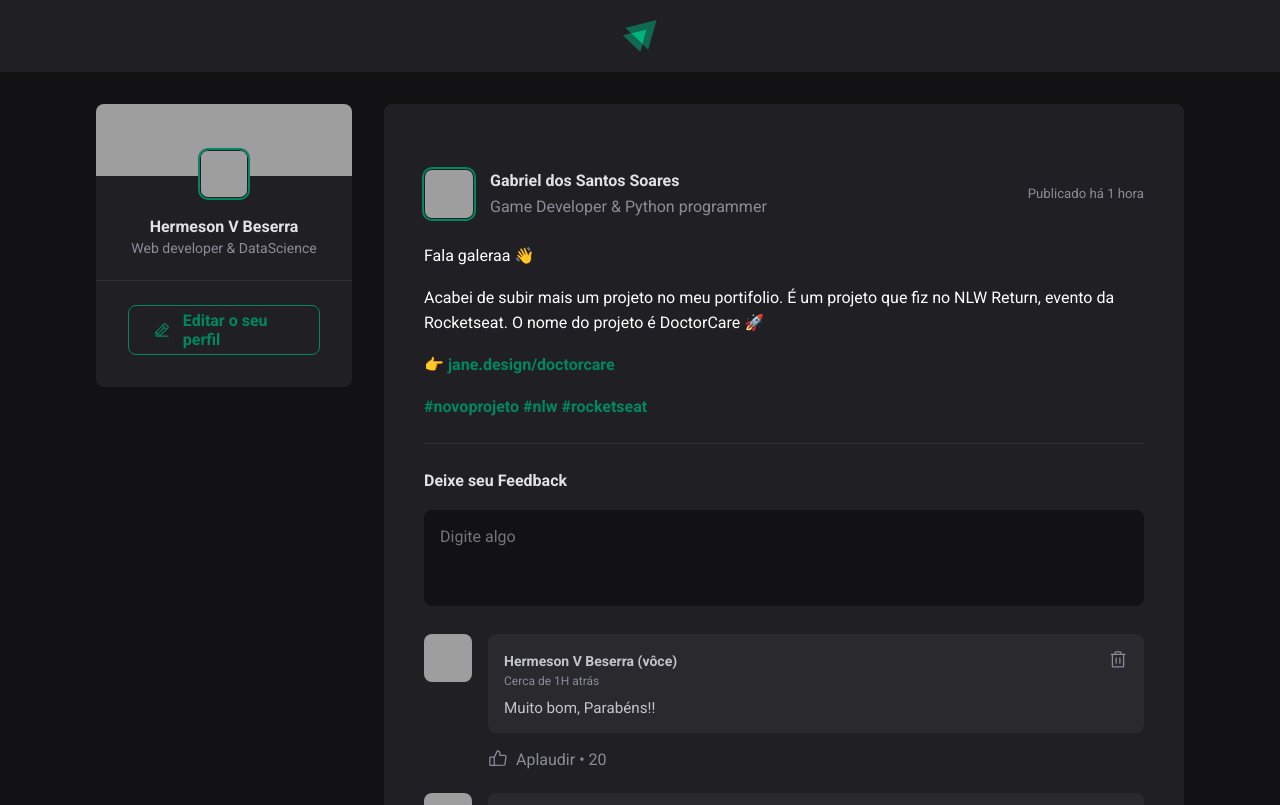
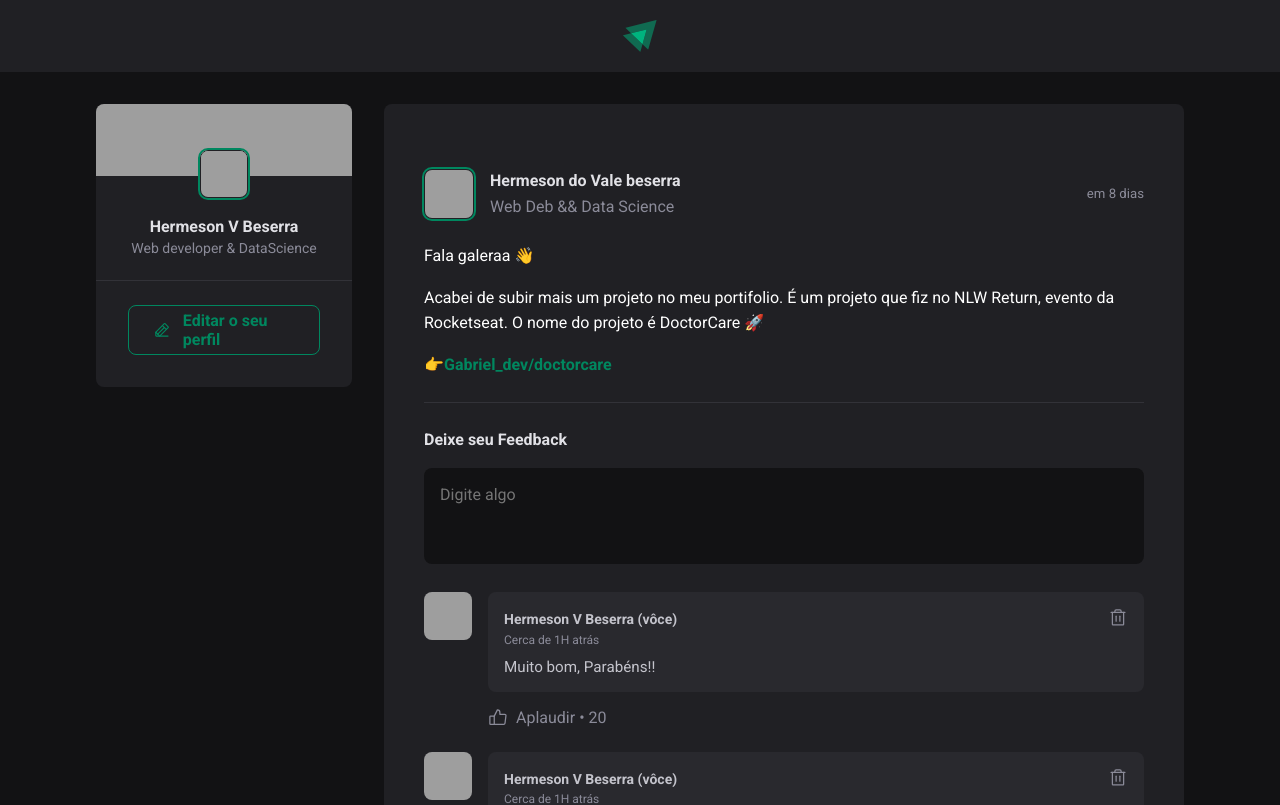
Before and after one commit to hermeson883/social-media, a React (Vite) app: page / in a window 1280 px wide. Shown: the top 805 px of the page. Built offline with nearby package versions, Linux system fonts and the light colour scheme; grey boxes are pictures that could not be loaded.

Commit message:
adding the JS interactor

```diff
--- a/package.json
+++ b/package.json
@@ -10,6 +10,7 @@
   },
   "dependencies": {
     "components": "^0.1.0",
+    "date-fns": "^2.30.0",
     "phosphor-react": "^1.4.1",
     "react": "^18.2.0",
     "react-dom": "^18.2.0"
--- a/src/App.jsx
+++ b/src/App.jsx
@@ -4,6 +4,59 @@
 import { Sidebar } from "./components/Sidebar";
 import './global.css'
 import style from './App.module.css';
+
+
+// author recebe {avatar: "", role: ""}
+// publisheadAt : Date
+// content : String
+
+
+const posts = [
+  {
+    id: 1,
+    author: {
+      avatarUrl: "https://github.com//hermeson883.png",
+      name: "Hermeson do Vale beserra",
+      role: "Web Deb && Data Science",
+    },
+
+    content: [
+      {type : "Paragraph", content: 'Fala galeraa 👋',  },
+
+      {type : "Paragraph", content: "Acabei de subir mais um projeto no meu portifolio. É um projeto que fiz no NLW Return, evento da Rocketseat. O nome do projeto é DoctorCare 🚀", },
+
+      {type: "link", content: "👉Gabriel_dev/doctorcare"},
+
+    ],
+    publishedAt: new Date('2023-05-01 17:05:00'),
+  },
+
+  {
+    id: 2,
+    author: {
+      avatarUrl: "https://github.com//gabrielsoares40940.png",
+      name: "Gabriel Soares",
+      role: "Web Dev & Python",
+    },
+
+    content: [
+      {type : "Paragraph", content: 'Fala galeraa 👋',  },
+
+      {type : "Paragraph", content: "Acabei de subir mais um projeto no meu portifolio. É um projeto que fiz no NLW Return, evento da Rocketseat. O nome do projeto é DoctorCare 🚀", },
+
+      {type: "link", content: "👉Gabriel_dev/doctorcare"},
+
+    ],
+    publishedAt: new Date('2023-05-01 20:05:00'),
+  },
+
+]
+
+//Iterando um array
+
+// Podemos usar o foreach, porém ele não irá retornar nada para mim
+
+// Já o map sempre irá retornar algo para nós
 
 export function App() {
   return (
@@ -16,8 +69,15 @@
 
 
         <main>
-          <Post author='Hermeson do Vale' content="Lorem ipsum dolor sit amet consectetur adipisicing elit. Aliquam nisi quas ea maiores modi delectus voluptate laborum veritatis voluptas, odit, quisquam facere quia alias reiciendis cumque culpa soluta error vero?"  />
-          <Post author='Felipe' content="Lorem ipsum dolor sit amet consectetur adipisicing elit. Aliquam nisi quas ea maiores modi delectus voluptate laborum veritatis voluptas, odit, quisquam facere quia alias reiciendis cumque culpa soluta error vero?" />
+          {
+            posts.map((post) => {
+              return <Post
+                author={post.author}
+                content={post.content}
+                publishedAt = {post.publishedAt}
+              />
+            })
+          }
         </main>
       </div>
 
--- a/src/components/Post.jsx
+++ b/src/components/Post.jsx
@@ -1,31 +1,40 @@
 import styles from './Post.module.css';
 import Comentario from './Comment';
 import { Avatar } from './Avatar';
-export function Post(){
+import {format, formatDistanceToNow} from 'date-fns';
+import ptBR from 'date-fns/locale/pt-BR'
+
+export function Post({author, publishedAt, content}){
+    const publishedDateFormated = format(publishedAt, "dd 'de' LLLL 'às' HH:MMh", {
+        locale: ptBR
+    })
+
+    const relativeDate = formatDistanceToNow(publishedAt, {
+        locale: ptBR,
+        addSuffix: true
+    })
+
     return (
         <article className={styles.post}>
             <header className={styles.content}>
                 <div className={styles.author}>
-                    <Avatar hasborder={false}  src="https://avatars.githubusercontent.com/u/64994893?v=4" alt=""/>
+                    <Avatar hasborder={false}  src={author.avatarUrl} alt=""/>
                     <div className={styles.authorInfor}>
-                        <strong>Gabriel dos Santos Soares</strong>
-                        <span>Game Developer & Python programmer</span>
+                        <strong>{author.name}</strong>
+                        <span>{author.role}</span>
+                        {console.log(author)}
                     </div>
                 </div>
-                <time title='11 de maio às 08:13h' dateTime='2022-05-11 08:13:30'>Publicado há 1 hora</time>
+                <time title='11 de maio às 08:13h' dateTime={publishedDateFormated}>
+                    {relativeDate}
+                </time>
             </header>
             <div className={styles.content}>
-                <p>Fala galeraa 👋</p>
-
-                <p>Acabei de subir mais um projeto no meu portifolio. É um projeto que fiz no NLW Return, evento da Rocketseat. O nome do projeto é DoctorCare 🚀</p>
-
-                <p>👉{' '}<a href="">jane.design/doctorcare</a></p>
-
-                <p>
-                    <a href="">#novoprojeto</a>{' '}
-                    <a href=''>#nlw</a>{' '}
-                    <a href="">#rocketseat</a>{' '}
-                </p>
+                {
+                    content.map(line => {
+                        return line.type  == "Paragraph" ?  <p>{line.content}</p> : <p><a href='#'>{line.content}</a></p>
+                    })
+                }
             </div>
 
             <form action="" className={styles.commentForm}>
```
Also changed, not shown: 1 other file (tests, documents, lock files or other folders).
